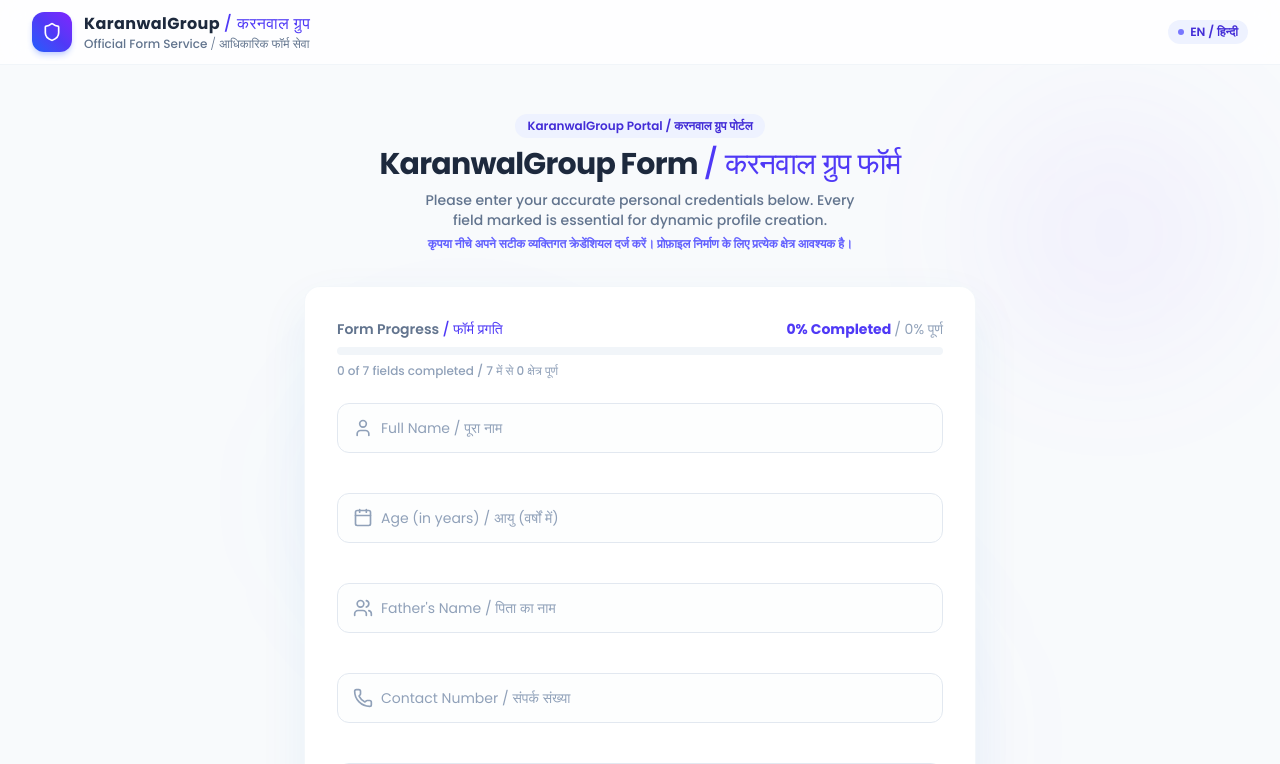
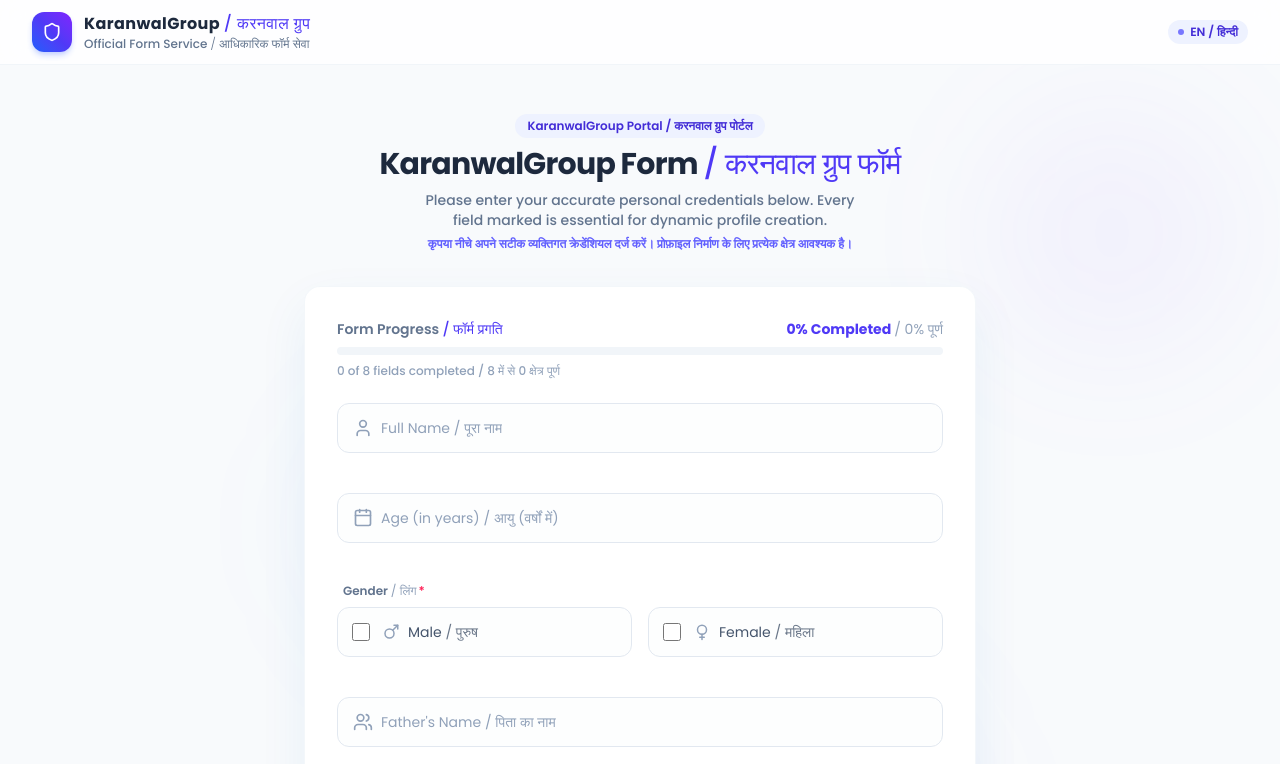
Before and after one commit to dhruv-karanwal/karanwalform_website, a Next.js app: page / in a window 1280 px wide. Shown: the top 764 px of the page. Built offline with nearby package versions, Linux system fonts and the light colour scheme.

Commit message:
gender added

```diff
--- a/google-sheets-integration/code.js
+++ b/google-sheets-integration/code.js
@@ -15,7 +15,7 @@ function doPost(e) {
     var data = JSON.parse(jsonString);
 
     // 2. Validate essential fields to prevent empty database rows
-    if (!data.fullName || !data.age || !data.fathersName || !data.contactNumber || !data.aadhaarNumber || !data.district || !data.address) {
+    if (!data.fullName || !data.age || !data.gender || !data.fathersName || !data.contactNumber || !data.aadhaarNumber || !data.district || !data.address) {
       return ContentService.createTextOutput(JSON.stringify({
         status: "error",
         message: "Required fields are missing / आवश्यक फ़ील्ड गायब हैं"
@@ -32,6 +32,7 @@ function doPost(e) {
         "Timestamp / समय",
         "Full Name / पूरा नाम",
         "Age (years) / आयु (वर्ष)",
+        "Gender / लिंग",
         "Father's Name / पिता का नाम",
         "Contact Number / संपर्क संख्या",
         "Aadhaar Card Number / आधार कार्ड नंबर",
@@ -39,18 +40,22 @@ function doPost(e) {
         "Residential Address / आवासीय पता"
       ]);
       // Make headers bold for a professional visual look in Google Sheets
-      sheet.getRange(1, 1, 1, 8).setFontWeight("bold").setBackground("#f1f5f9");
+      sheet.getRange(1, 1, 1, 9).setFontWeight("bold").setBackground("#f1f5f9");
     } else {
-      // Automatic migration: check and insert "District" and "Aadhaar Card Number" columns if not present
+      // Automatic migration: check and insert "Gender", "District" and "Aadhaar Card Number" columns if not present
       var lastCol = sheet.getLastColumn();
       if (lastCol > 0) {
         var headerValues = sheet.getRange(1, 1, 1, lastCol).getValues()[0];
+        var hasGender = false;
         var hasDistrict = false;
         var hasAadhaar = false;
 
         for (var i = 0; i < headerValues.length; i++) {
           if (headerValues[i]) {
             var headerStr = headerValues[i].toString();
+            if (headerStr.indexOf("Gender") > -1) {
+              hasGender = true;
+            }
             if (headerStr.indexOf("District") > -1) {
               hasDistrict = true;
             }
@@ -60,7 +65,25 @@ function doPost(e) {
           }
         }
 
-        // Migrate "District / जिला" first if not present
+        // Migrate "Gender / लिंग" first if not present, placing it right after "Age"
+        if (!hasGender) {
+          var ageColIdx = 3; // Default fallback to column 3
+          for (var i = 0; i < headerValues.length; i++) {
+            if (headerValues[i] && headerValues[i].toString().indexOf("Age") > -1) {
+              ageColIdx = i + 1;
+              break;
+            }
+          }
+          sheet.insertColumnAfter(ageColIdx);
+          sheet.getRange(1, ageColIdx + 1).setValue("Gender / लिंग");
+          sheet.getRange(1, ageColIdx + 1).setFontWeight("bold").setBackground("#f1f5f9");
+
+          // Re-fetch header info because column count changed
+          lastCol = sheet.getLastColumn();
+          headerValues = sheet.getRange(1, 1, 1, lastCol).getValues()[0];
+        }
+
+        // Migrate "District / जिला" if not present
         if (!hasDistrict) {
           var addressColIdx = 7;
           for (var i = 0; i < headerValues.length; i++) {
@@ -107,6 +130,7 @@ function doPost(e) {
       timestamp,
       data.fullName.toString().trim(),
       parseInt(data.age, 10),
+      data.gender.toString().trim(),
       data.fathersName.toString().trim(),
       safeContactNumber,
       safeAadhaarNumber,
--- a/src/app/page.tsx
+++ b/src/app/page.tsx
@@ -2,7 +2,7 @@
 
 import React, { useState } from "react";
 import { motion, AnimatePresence } from "framer-motion";
-import { User, Calendar, Users, Phone, MapPin, Map, Send, Loader2, AlertCircle, Fingerprint } from "lucide-react";
+import { User, Calendar, Users, Phone, MapPin, Map, Send, Loader2, AlertCircle, Fingerprint, Mars, Venus } from "lucide-react";
 
 import Header from "@/components/Header";
 import Footer from "@/components/Footer";
@@ -17,6 +17,7 @@ const DEFAULT_SHEET_URL = "https://script.google.com/macros/s/AKfycbxgrTJHnKjWzH
 interface FormValues {
   fullName: string;
   age: string;
+  gender: string;
   fathersName: string;
   contactNumber: string;
   aadhaarNumber: string;
@@ -31,6 +32,7 @@ export default function Home() {
   const [values, setValues] = useState<FormValues>({
     fullName: "",
     age: "",
+    gender: "",
     fathersName: "",
     contactNumber: "",
     aadhaarNumber: "",
@@ -42,6 +44,7 @@ export default function Home() {
   const [touched, setTouched] = useState<Record<FieldName, boolean>>({
     fullName: false,
     age: false,
+    gender: false,
     fathersName: false,
     contactNumber: false,
     aadhaarNumber: false,
@@ -82,6 +85,17 @@ export default function Home() {
           err = "Please enter a valid age number / कृपया एक मान्य आयु संख्या दर्ज करें";
         } else if (parsed < 1 || parsed > 120) {
           err = "Age must be between 1 and 120 / आयु 1 से 120 के बीच होनी चाहिए";
+        } else {
+          valid = true;
+        }
+        break;
+      }
+      case "gender": {
+        const cleaned = val.trim();
+        if (cleaned.length === 0) {
+          err = "Gender is required / लिंग आवश्यक है";
+        } else if (cleaned !== "Male" && cleaned !== "Female") {
+          err = "Please select a gender / कृपया लिंग का चयन करें";
         } else {
           valid = true;
         }
@@ -147,6 +161,7 @@ export default function Home() {
   const errors: Record<FieldName, string> = {
     fullName: "",
     age: "",
+    gender: "",
     fathersName: "",
     contactNumber: "",
     aadhaarNumber: "",
@@ -157,6 +172,7 @@ export default function Home() {
   const validFields: Record<FieldName, boolean> = {
     fullName: false,
     age: false,
+    gender: false,
     fathersName: false,
     contactNumber: false,
     aadhaarNumber: false,
@@ -242,6 +258,7 @@ export default function Home() {
         setValues({
           fullName: "",
           age: "",
+          gender: "",
           fathersName: "",
           contactNumber: "",
           aadhaarNumber: "",
@@ -251,6 +268,7 @@ export default function Home() {
         setTouched({
           fullName: false,
           age: false,
+          gender: false,
           fathersName: false,
           contactNumber: false,
           aadhaarNumber: false,
@@ -345,6 +363,91 @@ export default function Home() {
                 isValid={touched.age && validFields.age}
                 required
               />
+
+              {/* Gender Selection */}
+              <div className="w-full space-y-1">
+                <label className="block text-xs font-semibold text-slate-500 pl-1.5 mt-2">
+                  Gender <span className="font-normal text-slate-400 font-sans">/ लिंग</span>
+                  <span className="text-rose-500 ml-0.5">*</span>
+                </label>
+
+                <div className="grid grid-cols-2 gap-4 pt-1">
+                  {/* Male Checkbox Option */}
+                  <label
+                    htmlFor="gender-male"
+                    className={`flex items-center gap-3 p-3.5 rounded-xl border bg-slate-50/30 text-sm cursor-pointer transition-all duration-200 select-none
+                      ${
+                        values.gender === "Male"
+                          ? "border-indigo-500 bg-indigo-50/10 ring-4 ring-indigo-500/10 text-indigo-700 font-semibold"
+                          : touched.gender && errors.gender
+                          ? "border-rose-300 hover:border-rose-400"
+                          : "border-slate-200 hover:border-indigo-300 hover:bg-slate-50/50 text-slate-600"
+                      }`}
+                  >
+                    <input
+                      type="checkbox"
+                      id="gender-male"
+                      name="gender"
+                      checked={values.gender === "Male"}
+                      onChange={() => {
+                        setValues(prev => ({ ...prev, gender: prev.gender === "Male" ? "" : "Male" }));
+                        setTouched(prev => ({ ...prev, gender: true }));
+                      }}
+                      className="h-4.5 w-4.5 rounded border-slate-300 text-indigo-600 focus:ring-indigo-500 focus:ring-offset-0 cursor-pointer"
+                    />
+                    <div className="flex items-center gap-2">
+                      <Mars className={`h-4.5 w-4.5 ${values.gender === "Male" ? "text-indigo-600" : "text-slate-400"}`} />
+                      <span>Male <span className="font-normal font-sans opacity-80">/ पुरुष</span></span>
+                    </div>
+                  </label>
+
+                  {/* Female Checkbox Option */}
+                  <label
+                    htmlFor="gender-female"
+                    className={`flex items-center gap-3 p-3.5 rounded-xl border bg-slate-50/30 text-sm cursor-pointer transition-all duration-200 select-none
+                      ${
+                        values.gender === "Female"
+                          ? "border-indigo-500 bg-indigo-50/10 ring-4 ring-indigo-500/10 text-indigo-700 font-semibold"
+                          : touched.gender && errors.gender
+                          ? "border-rose-300 hover:border-rose-400"
+                          : "border-slate-200 hover:border-indigo-300 hover:bg-slate-50/50 text-slate-600"
+                      }`}
+                  >
+                    <input
+                      type="checkbox"
+                      id="gender-female"
+                      name="gender"
+                      checked={values.gender === "Female"}
+                      onChange={() => {
+                        setValues(prev => ({ ...prev, gender: prev.gender === "Female" ? "" : "Female" }));
+                        setTouched(prev => ({ ...prev, gender: true }));
+                      }}
+                      className="h-4.5 w-4.5 rounded border-slate-300 text-indigo-600 focus:ring-indigo-500 focus:ring-offset-0 cursor-pointer"
+                    />
+                    <div className="flex items-center gap-2">
+                      <Venus className={`h-4.5 w-4.5 ${values.gender === "Female" ? "text-indigo-600" : "text-slate-400"}`} />
+                      <span>Female <span className="font-normal font-sans opacity-80">/ महिला</span></span>
+                    </div>
+                  </label>
+                </div>
+
+                {/* Animated Validation Message Container */}
+                <div className="h-5 overflow-hidden">
+                  <AnimatePresence>
+                    {touched.gender && errors.gender && (
+                      <motion.p
+                        initial={{ y: -10, opacity: 0 }}
+                        animate={{ y: 0, opacity: 1 }}
+                        exit={{ y: -10, opacity: 0 }}
+                        transition={{ duration: 0.15 }}
+                        className="text-xs font-semibold text-rose-500 pl-1.5"
+                      >
+                        {errors.gender}
+                      </motion.p>
+                    )}
+                  </AnimatePresence>
+                </div>
+              </div>
 
               {/* Father's Name */}
               <InputField
--- a/src/components/InputField.tsx
+++ b/src/components/InputField.tsx
@@ -71,9 +71,9 @@ export default function InputField({
         {/* Bilingual Floating Label */}
         <label
           htmlFor={id}
-          className="bilingual-floating-label absolute left-11 top-1/2 -translate-y-1/2 origin-[0] text-sm text-slate-400 transition-all duration-200 pointer-events-none
-            peer-focus:-translate-y-[28px] peer-focus:text-xs peer-focus:bg-white peer-focus:px-1.5 peer-focus:text-indigo-600
-            peer-[:not(:placeholder-shown)]:-translate-y-[28px] peer-[:not(:placeholder-shown)]:text-xs peer-[:not(:placeholder-shown)]:bg-white peer-[:not(:placeholder-shown)]:px-1.5 peer-[:not(:placeholder-shown)]:text-slate-500"
+          className="bilingual-floating-label absolute left-11 top-1/2 -translate-y-1/2 origin-[0] text-sm text-slate-400 transition-all duration-200 pointer-events-none truncate max-w-[calc(100%-3.5rem)]
+            peer-focus:-translate-y-[28px] peer-focus:text-xs peer-focus:bg-white peer-focus:px-1.5 peer-focus:text-indigo-600 peer-focus:max-w-none
+            peer-[:not(:placeholder-shown)]:-translate-y-[28px] peer-[:not(:placeholder-shown)]:text-xs peer-[:not(:placeholder-shown)]:bg-white peer-[:not(:placeholder-shown)]:px-1.5 peer-[:not(:placeholder-shown)]:text-slate-500 peer-[:not(:placeholder-shown)]:max-w-none"
         >
           {labelEn} <span className="font-normal text-slate-400 font-sans">/ {labelHi}</span>
         </label>
--- a/src/components/TextareaField.tsx
+++ b/src/components/TextareaField.tsx
@@ -79,9 +79,9 @@ export default function TextareaField({
         {/* Bilingual Floating Label */}
         <label
           htmlFor={id}
-          className="bilingual-floating-label absolute left-11 top-3.5 origin-[0] text-sm text-slate-400 transition-all duration-200 pointer-events-none
-            peer-focus:-translate-y-[28px] peer-focus:text-xs peer-focus:bg-white peer-focus:px-1.5 peer-focus:text-indigo-600
-            peer-[:not(:placeholder-shown)]:-translate-y-[28px] peer-[:not(:placeholder-shown)]:text-xs peer-[:not(:placeholder-shown)]:bg-white peer-[:not(:placeholder-shown)]:px-1.5 peer-[:not(:placeholder-shown)]:text-slate-500"
+          className="bilingual-floating-label absolute left-11 top-3.5 origin-[0] text-sm text-slate-400 transition-all duration-200 pointer-events-none truncate max-w-[calc(100%-3.5rem)]
+            peer-focus:-translate-y-[28px] peer-focus:text-xs peer-focus:bg-white peer-focus:px-1.5 peer-focus:text-indigo-600 peer-focus:max-w-none
+            peer-[:not(:placeholder-shown)]:-translate-y-[28px] peer-[:not(:placeholder-shown)]:text-xs peer-[:not(:placeholder-shown)]:bg-white peer-[:not(:placeholder-shown)]:px-1.5 peer-[:not(:placeholder-shown)]:text-slate-500 peer-[:not(:placeholder-shown)]:max-w-none"
         >
           {labelEn} <span className="font-normal text-slate-400 font-sans">/ {labelHi}</span>
         </label>
```
